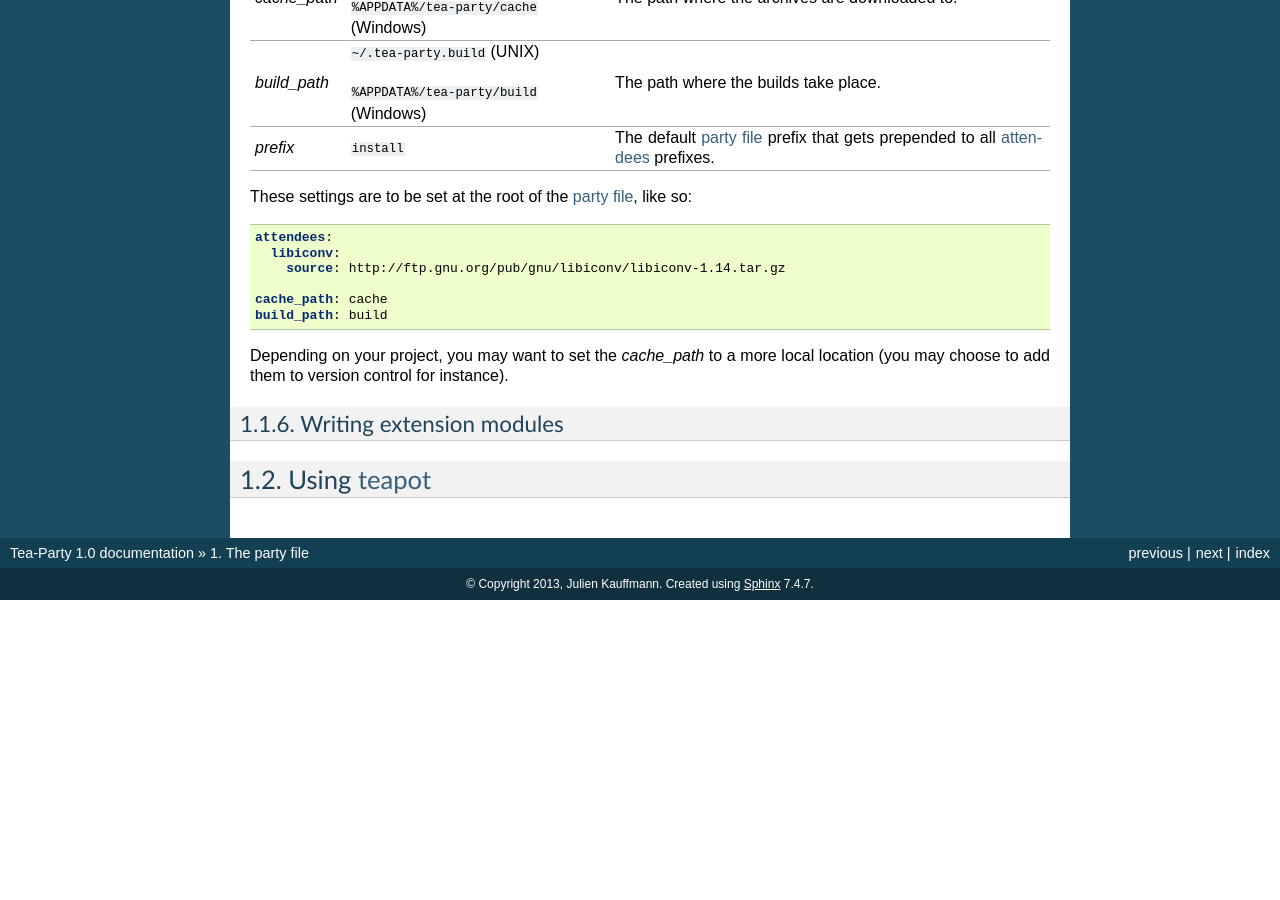
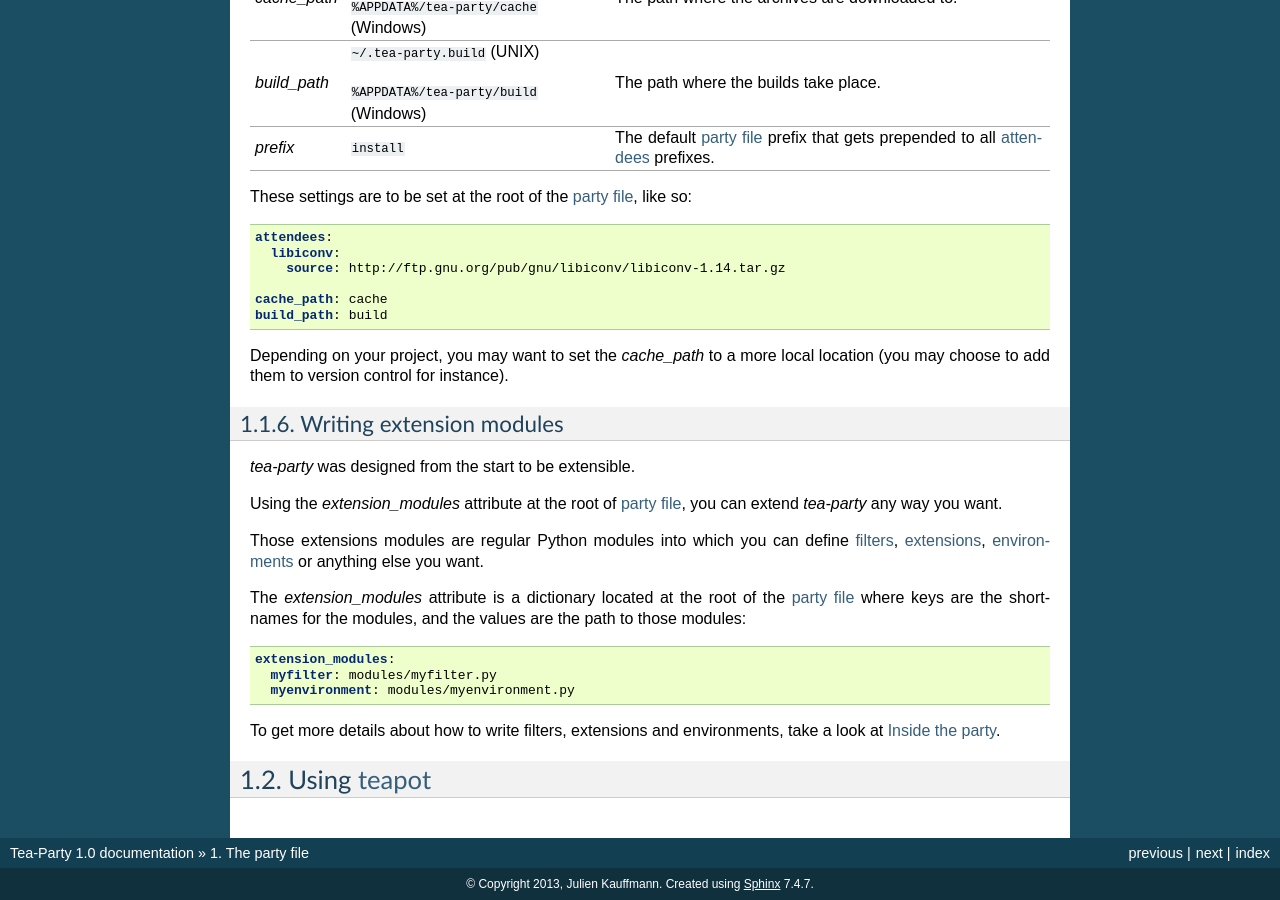
Before and after one commit to freelan-developers/teapot, a Sphinx documentation site: the page built from docs/source/the_party_file.rst, in a window 1280 px wide and 900 px high, scrolled down 9801 px. Built offline with Sphinx 7.4.7, drawn with Linux system fonts in a browser that asks for light colours; before the commit the page ends 10401 px from its top, so only the background shows below that.

Commit message:
Added information about how to write extension modules

```diff
--- a/docs/source/glossary.rst
+++ b/docs/source/glossary.rst
@@ -44,3 +44,8 @@ Glossary
 
     shell
       A shell is a command line interpreter that will execute the different commands of a builder.
+
+    extension
+      An extension is an entity the resides in builder commands and that gets replaced when the command is evaluated.
+
+      Extension are python function that can optionally take parameters.
--- a/docs/source/the_party_file.rst
+++ b/docs/source/the_party_file.rst
@@ -525,5 +525,21 @@ Depending on your project, you may want to set the `cache_path` to a more local
 Writing extension modules
 -------------------------
 
+*tea-party* was designed from the start to be extensible.
+
+Using the `extension_modules` attribute at the root of :term:`party file`, you can extend *tea-party* any way you want.
+
+Those extensions modules are regular Python modules into which you can define :term:`filters<filter>`, :term:`extensions<extension>`, :term:`environments<environment>` or anything else you want.
+
+The `extension_modules` attribute is a dictionary located at the root of the :term:`party file` where keys are the shortnames for the modules, and the values are the path to those modules:
+
+.. code-block:: yaml
+
+    extension_modules:
+      myfilter: modules/myfilter.py
+      myenvironment: modules/myenvironment.py
+
+To get more details about how to write filters, extensions and environments, take a look at :doc:`inside_the_party`.
+
 Using :term:`teapot`
 ====================
```
